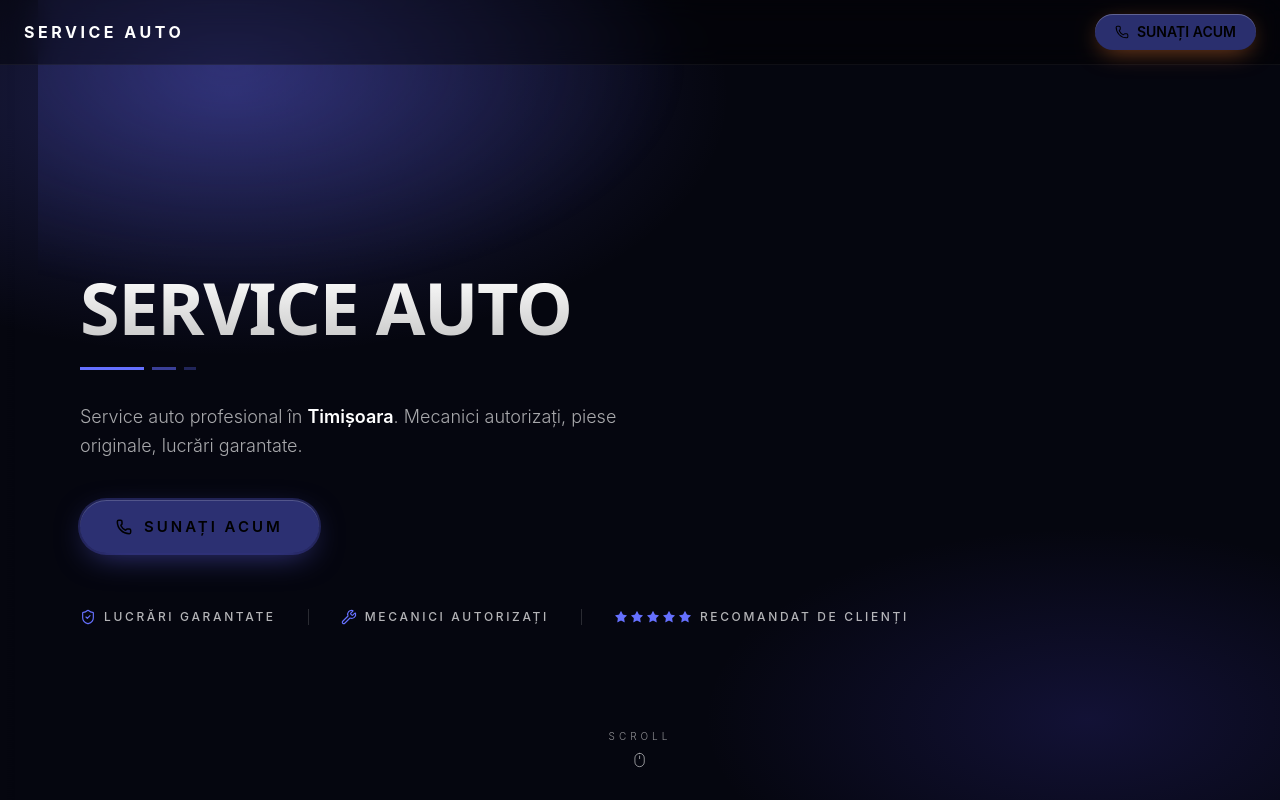
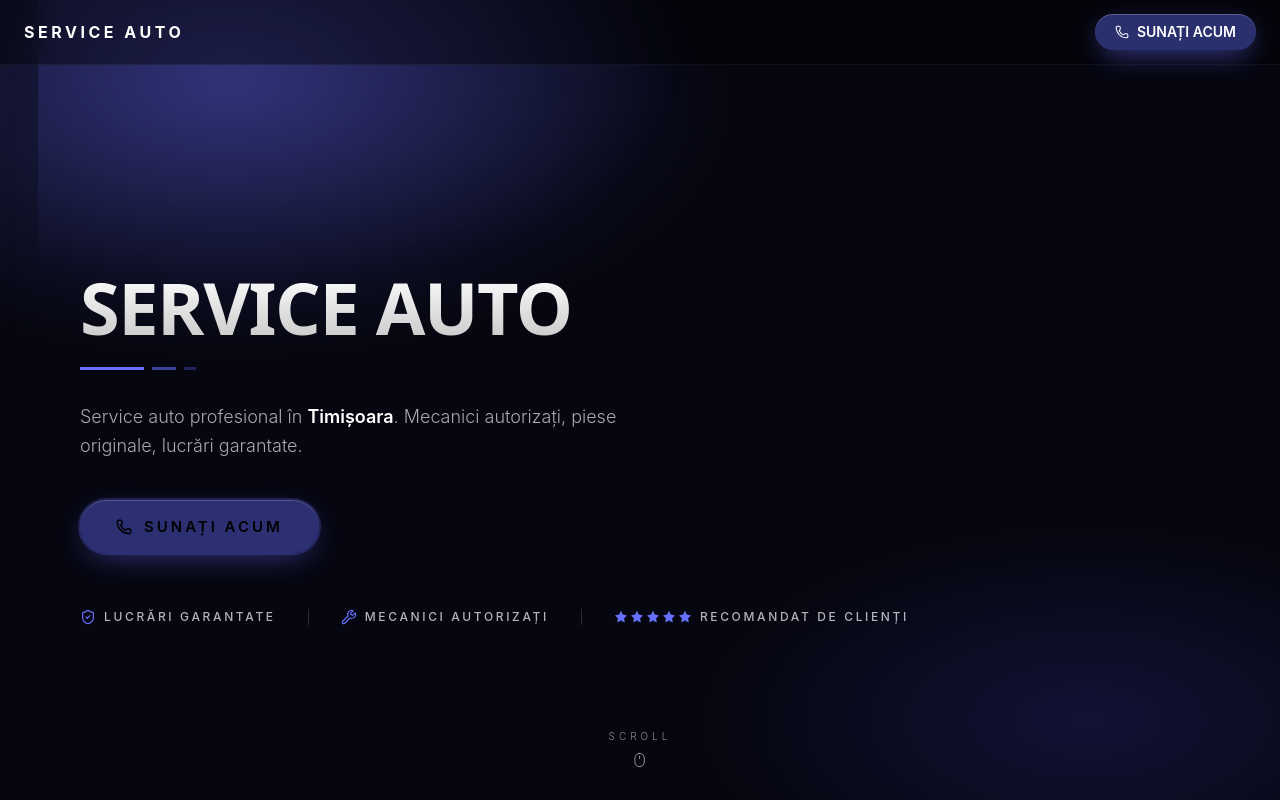
Before and after one commit to Dariusb17/remix-of-serviceauto-template, a React (Vite) app: page / in a window 1280 px wide. Shown: the top 800 px of the page. Built offline with nearby package versions, Linux system fonts and the light colour scheme.

Commit message:
Changes
Co-authored-by: Dariusb17 <205362431+Dariusb17@users.noreply.github.com>

```diff
--- a/src/components/landing/Navbar.tsx
+++ b/src/components/landing/Navbar.tsx
@@ -38,11 +38,11 @@ export function Navbar({ name, phone }: { name: string; phone: string }) {
           onClick={(e) => !hasPhone && e.preventDefault()}
           style={{
             boxShadow:
-              "0 6px 24px -6px rgba(255,130,50,0.55), inset 0 1px 0 rgba(255,255,255,0.25)",
+              "0 8px 28px -6px rgba(99,102,241,0.65), inset 0 1px 0 rgba(255,255,255,0.22)",
           }}
-          className={`inline-flex items-center gap-2 rounded-full px-5 py-2 text-xs font-semibold uppercase tracking-[0.18em] text-black transition-all hover:-translate-y-0.5 sm:text-sm ${
+          className={`inline-flex items-center gap-2 rounded-full px-5 py-2 text-xs font-semibold uppercase tracking-[0.18em] text-white transition-all hover:-translate-y-0.5 sm:text-sm ${
             hasPhone
-              ? "bg-primary hover:brightness-110"
+              ? "bg-gradient-to-r from-primary to-indigo-500 hover:brightness-110"
               : "cursor-not-allowed bg-primary/40"
           }`}
         >
```
